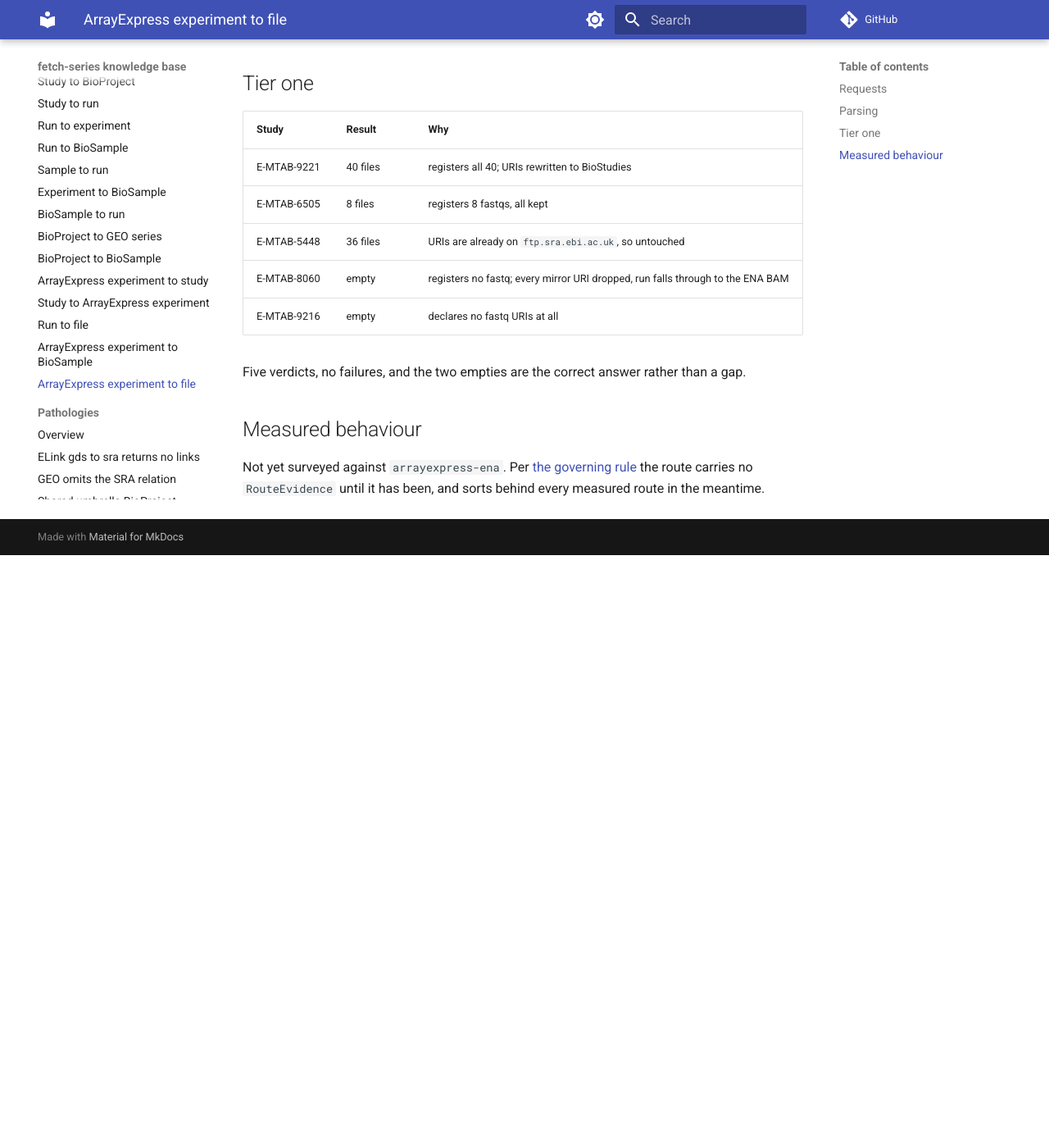
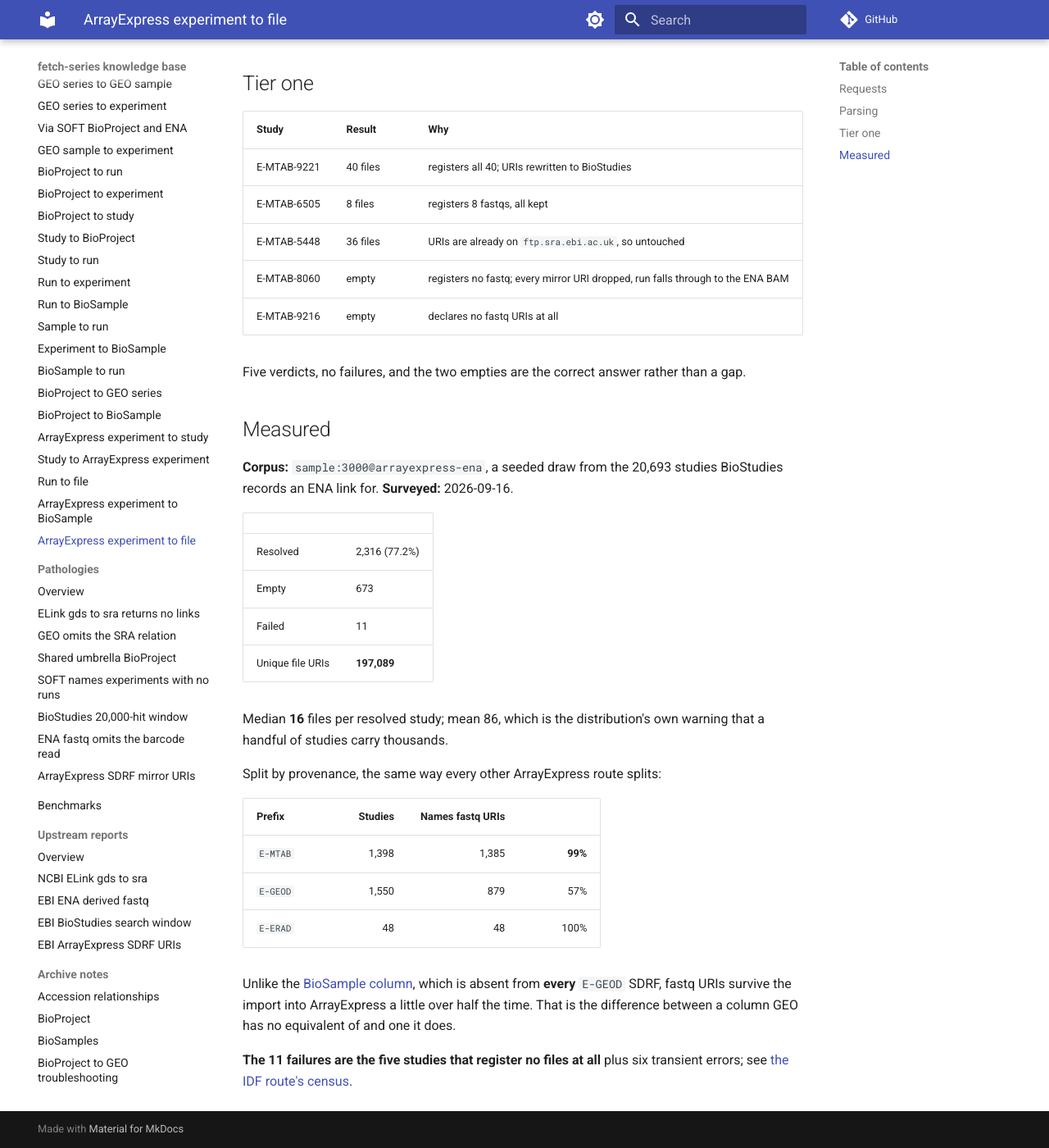
Before and after one commit to cellgeni/fetch-series, an MkDocs documentation site: the page built from docs/routes/ae-experiment-to-file/index.md, in a window 1280 px wide and 1400 px high, scrolled down 757 px. Shown: the whole window at 82% size. Built offline with MkDocs 1.6.1 and Material for MkDocs 9.7.7, drawn with Linux system fonts in a browser that asks for light colours; comment, search, counter and statistics services are not loaded; before the commit the page ends 1434 px from its top, so only the background shows below that.

Commit message:
docs: ArrayExpress SDRF file census; 99% for native studies, 57% for GEO imports
Unlike the BioSample column, which is absent from every E-GEOD SDRF, fastq URIs
survive the import a little over half the time -- the difference between a
column GEO has no equivalent of and one it does.

Co-Authored-By: Claude Opus 5 <noreply@anthropic.com>

```diff
--- a/docs/routes/ae-experiment-to-file/index.md
+++ b/docs/routes/ae-experiment-to-file/index.md
@@ -46,8 +46,34 @@ accession it mentions.
 Five verdicts, no failures, and the two empties are the correct answer rather
 than a gap.
 
-## Measured behaviour
+## Measured
 
-Not yet surveyed against `arrayexpress-ena`. Per
-[the governing rule](../../index.md) the route carries no `RouteEvidence` until
-it has been, and sorts behind every measured route in the meantime.
+**Corpus:** `sample:3000@arrayexpress-ena`, a seeded draw from the 20,693
+studies BioStudies records an ENA link for. **Surveyed:** 2026-09-16.
+
+| | |
+|---|---|
+| Resolved | 2,316 (77.2%) |
+| Empty | 673 |
+| Failed | 11 |
+| Unique file URIs | **197,089** |
+
+Median **16** files per resolved study; mean 86, which is the distribution's own
+warning that a handful of studies carry thousands.
+
+Split by provenance, the same way every other ArrayExpress route splits:
+
+| Prefix | Studies | Names fastq URIs | |
+|---|---:|---:|---:|
+| `E-MTAB` | 1,398 | 1,385 | **99%** |
+| `E-GEOD` | 1,550 | 879 | 57% |
+| `E-ERAD` | 48 | 48 | 100% |
+
+Unlike the [BioSample column](../ae-experiment-to-biosample/sdrf.md), which is
+absent from **every** `E-GEOD` SDRF, fastq URIs survive the import into
+ArrayExpress a little over half the time. That is the difference between a
+column GEO has no equivalent of and one it does.
+
+**The 11 failures are the five studies that register no files at all** plus six
+transient errors; see
+[the IDF route's census](../ae-experiment-to-study/index.md#five-studies-exist-without-existing).
```
Also changed, not shown: 1 other file.
